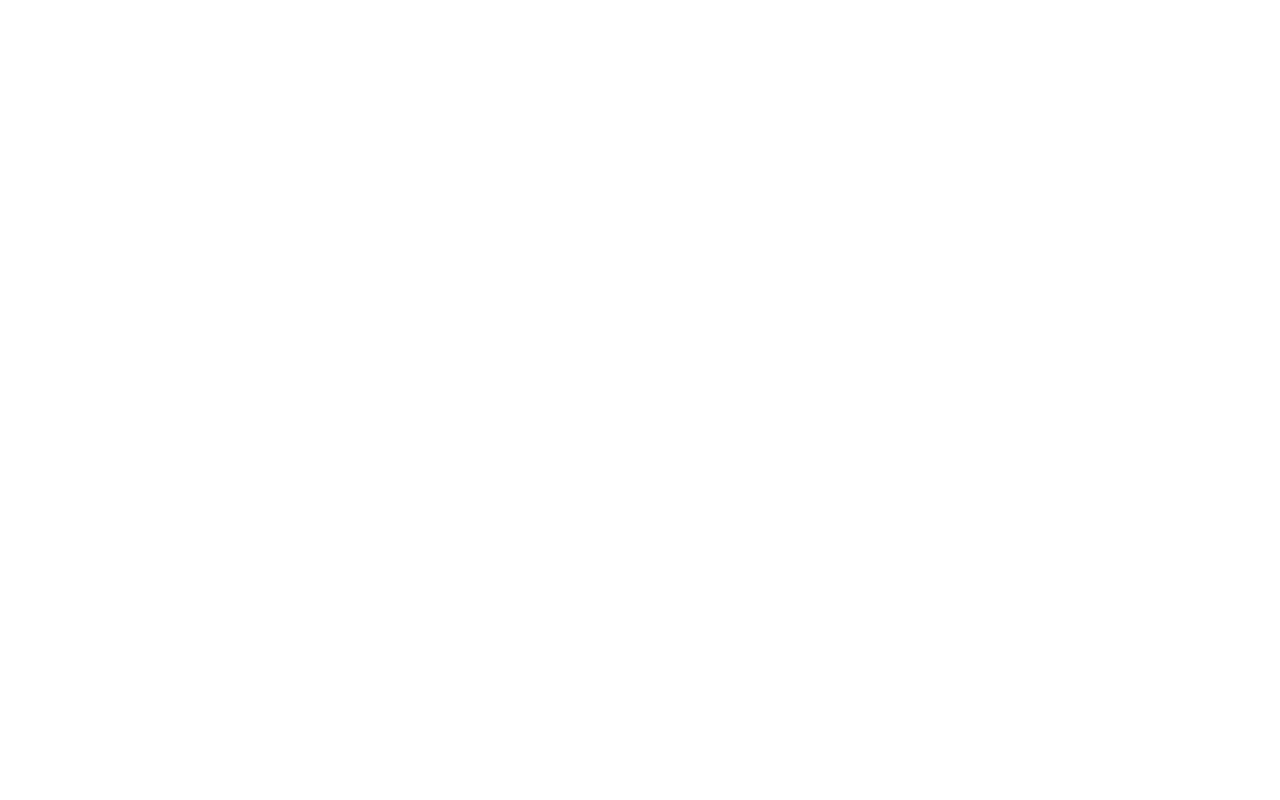
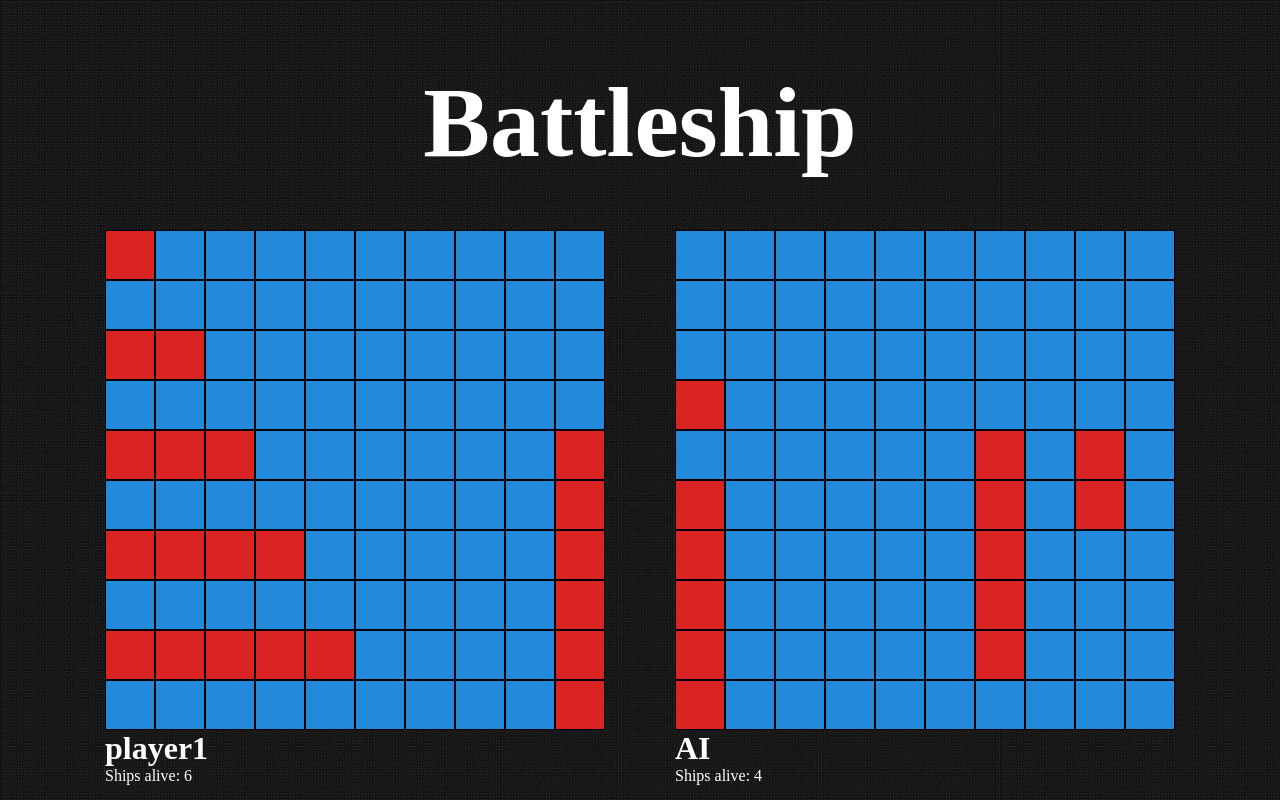
Before and after one commit to Pafestivo/battleship, a website built with webpack: page dist/index.html in a window 1280 px wide. Built offline with nearby package versions, Linux system fonts and the light colour scheme.

Commit message:
Start working on UI currently, both player and AI ship placement works, Clicking a square marks it as attacked by turning red right now attacking doesn't actually hit a ship

```diff
--- /dev/null
+++ b/src/Modules/gameLoop.js
@@ -0,0 +1,71 @@
+import AIplayer from "../constructors/AIplayer";
+import Player from "../constructors/Player";
+
+export default function gameLoop() {
+  // create the players
+  const player1 = Player('player1')
+  const AI = AIplayer()
+
+  // create the ships manually for testing
+  player1.placeShip([1,1], 'right', 1)
+  player1.placeShip([1,3], 'right', 2)
+  player1.placeShip([1,5], 'right', 3)
+  player1.placeShip([1,7], 'right', 4)
+  player1.placeShip([1,9], 'right', 5)
+  player1.placeShip([10,10], 'up', 6)
+  AI.placeShip(1)
+  AI.placeShip(2)
+  AI.placeShip(5)
+  AI.placeShip(5)
+
+  // select the containers of each board
+  const playerBoard = document.getElementById('player-board')
+  const AIBoard = document.getElementById('AI-board')
+
+  // render the player board
+  for(let i = 0; i < player1.board.length; i++) {
+    const box = document.createElement('div')
+    box.id = `num${i}`
+    box.classList.add('box')
+    if(player1.board[i].ship) box.classList.add('attacked')
+    playerBoard.append(box)
+  }
+
+  // render the AI board
+  for(let i = 0; i < AI.board.length; i++) {
+    const box = document.createElement('div')
+    box.classList.add('box')
+    if(AI.board[i].ship) box.classList.add('attacked')
+
+    // when box is clicked
+    box.addEventListener('click', () => {
+      // do nothing if it's already attacked
+      if(AI.board[i].attacked) return
+      // if not, shoot AI at location
+      player1.shoot(AI, AI.board[i].coordinates)
+      box.classList.add('attacked')
+
+
+      // then AI shoots back at random location
+      const AIHit = player1.board.indexOf(AI.shoot(player1))
+      document.querySelector(`#player-board > #num${AIHit}`).classList.add('attacked')
+    })
+    AIBoard.append(box)
+  }
+
+  // add player details:
+  const playerName = document.querySelector('#player-details h1')
+  const AIName = document.querySelector('#AI-details h1')
+  const playerState = document.querySelector('#player-details p')
+  const AIState = document.querySelector('#AI-details p')
+  playerName.textContent = player1.name
+  AIName.textContent = AI.name
+  updateShips()
+
+
+  function updateShips() {
+    playerState.textContent = `Ships alive: ${player1.gameBoard.ships.length - player1.gameBoard.sunkShips.length}`
+
+    AIState.textContent = `Ships alive: ${AI.gameBoard.ships.length - AI.gameBoard.sunkShips.length}`
+  }
+}
--- a/src/constructors/AIplayer.js
+++ b/src/constructors/AIplayer.js
@@ -4,7 +4,7 @@ export default function AIplayer() {
   const name = 'AI'
   const gameBoard = new GameBoard()
   // make a copy of the board array
-  const boardArrayCopy = [...gameBoard.board]
+  // const boardArrayCopy = [...gameBoard.board]
 
   return {
     name,
@@ -14,25 +14,36 @@ export default function AIplayer() {
     },
 
     placeShip(len) {
-      while(boardArrayCopy.length) {
-        // pick a random item from the copy array
-        const randomLocation = boardArrayCopy[Math.floor(Math.random() * boardArrayCopy.length)]
-        // get it's coordinates
-        const randomCoords = randomLocation.coordinates
+      const id = crypto.randomUUID()
+      while(true) {
+        // declare empty coords array
+        let coords = []
+
+        // generate random coordinates
+        const x = Math.ceil(Math.random() * 10)
+        const y = Math.ceil(Math.random() * 10)
+
+        // push them to the array
+        coords.push(x)
+        coords.push(y)
 
         // pick random direction
         const possibleDirections = ['right', 'up']
         const randomDirection = possibleDirections[Math.floor(Math.random() * possibleDirections.length)]
 
         // try to place ship
-        gameBoard.placeShip(randomCoords, randomDirection, len)
+        gameBoard.placeShip(coords, randomDirection, len, id)
 
-        // check if ship is placed, if yes, break loop
-        if(randomLocation.ship != null) return
+        // get the ship location on the board
+        let location = gameBoard.board.find(box => box.coordinates.every((coord, index) => coord === coords[index]))
 
-        // if not, remove item from the array and repeat
-        let index = boardArrayCopy.indexOf(randomLocation)
-        boardArrayCopy.splice(index, 1)
+        // check if ship is present at the location
+        if(location.ship != null) {
+          // check if its the ship we just created
+          if(location.ship.id === id) return
+        }
+
+        // if not, repeat
       }
     },
 
@@ -51,14 +62,13 @@ export default function AIplayer() {
 
         // find the correct location on target board
         const targetBoard = target.gameBoard.board
-
         let location = targetBoard.find(box => box.coordinates.every((coord, index) => coord === coords[index]))
 
         // check if the location was already attacked
         if(!location.attacked) {
           // if not attack
           target.gameBoard.receiveAttack(location.coordinates)
-          return
+          return location
         }
         // if yes, repeat
       }
--- a/src/constructors/GameBoard.js
+++ b/src/constructors/GameBoard.js
@@ -3,6 +3,7 @@ import Ship from "./Ship"
 export default function GameBoard() {
   let board = []
   let ships = []
+  let sunkShips = []
   let totalHits = 0
   let gridSize = 100
   // initialize coordinates at 1,1
@@ -33,6 +34,10 @@ export default function GameBoard() {
       return board
     },
 
+    get sunkShips() {
+      return sunkShips
+    },
+
     get totalHits() {
       return totalHits
     },
@@ -41,10 +46,10 @@ export default function GameBoard() {
       return ships
     },
 
-    placeShip(coords, direction, len) {
+    placeShip(coords, direction, len, id = null) {
       // check if ship stays within boundaries
       if(direction === 'right' && coords[0] + len > 10) return 'ship exceeding boundaries'
-      if(coords[1] + len > 10) return 'ship exceeding boundaries'
+      if(direction === 'up' && coords[1] - len < 1) return 'ship exceeding boundaries'
 
       let coordsCopy = [...coords]
 
@@ -59,7 +64,7 @@ export default function GameBoard() {
       }
 
       // creates the ship
-      const battleship = new Ship(len)
+      const battleship = new Ship(len, id)
       ships.push(battleship)
 
       for(let i = 0; i < len; i++) {
@@ -105,6 +110,10 @@ export default function GameBoard() {
       // hit ship if present
       if(chosenLocation.ship) {
         chosenLocation.ship.hit()
+        // if ship sunk, add to sunkShips
+        if(chosenLocation.ship.isSunk) {
+          sunkShips.push(chosenLocation.ship)
+        }
       }
     },
 
--- a/src/constructors/Ship.js
+++ b/src/constructors/Ship.js
@@ -1,10 +1,14 @@
-export default function Ship(len) {
+export default function Ship(len, id = null) {
   const length = len
   let hits = 0
   let isSunk = false
   return {
     get length() {
       return length
+    },
+
+    get id() {
+      return id
     },
 
     get hits() {
--- a/src/constructors/tests/GameBoard.test.js
+++ b/src/constructors/tests/GameBoard.test.js
@@ -86,6 +86,7 @@ describe('Game Board', () => {
       testGameBoard.receiveAttack([3, 1])
       expect(testGameBoard.board[0].ship.hits).toEqual(3)
       expect(testGameBoard.board[0].ship.isSunk).toEqual(true)
+      expect(testGameBoard.sunkShips.length).toBe(1)
     })
   })
 
--- a/src/index.js
+++ b/src/index.js
@@ -0,0 +1,4 @@
+import gameLoop from "./Modules/gameLoop";
+import './styles/styles.css'
+
+gameLoop()
--- /dev/null
+++ b/src/styles/styles.css
@@ -0,0 +1,52 @@
+* {
+  padding: 0;
+  margin: 0;
+  box-sizing: border-box;
+}
+
+body {
+  background: url(../assets/images/background.jpg);
+  color: white;
+}
+
+#page-title {
+  text-align: center;
+  margin-top: 65px;
+  font-size: 100px;
+}
+
+#game-container {
+  display: flex;
+  column-gap: 70px;
+  justify-content: center;
+  align-items: center;
+  width: 100vw;
+  height: max-content;
+}
+
+.board {
+  display: grid;
+  grid-template-columns: repeat(10, 1fr);
+  background-color: #2389da;
+  margin-top: 50px;
+  width: 500px;
+  height: 500px;
+}
+
+.box {
+  border: 1px solid black;
+  cursor: crosshair;
+}
+
+.box:hover {
+  background-color: #6200ff;
+}
+
+.attacked {
+  background-color: #da2323;
+  cursor: not-allowed;
+}
+
+.attacked:hover {
+  background-color: #da2323;
+}
```
Also changed, not shown: dist/assets/images/background.jpg (added), dist/index.html, dist/main.js, src/assets/images/background.jpg (added).
